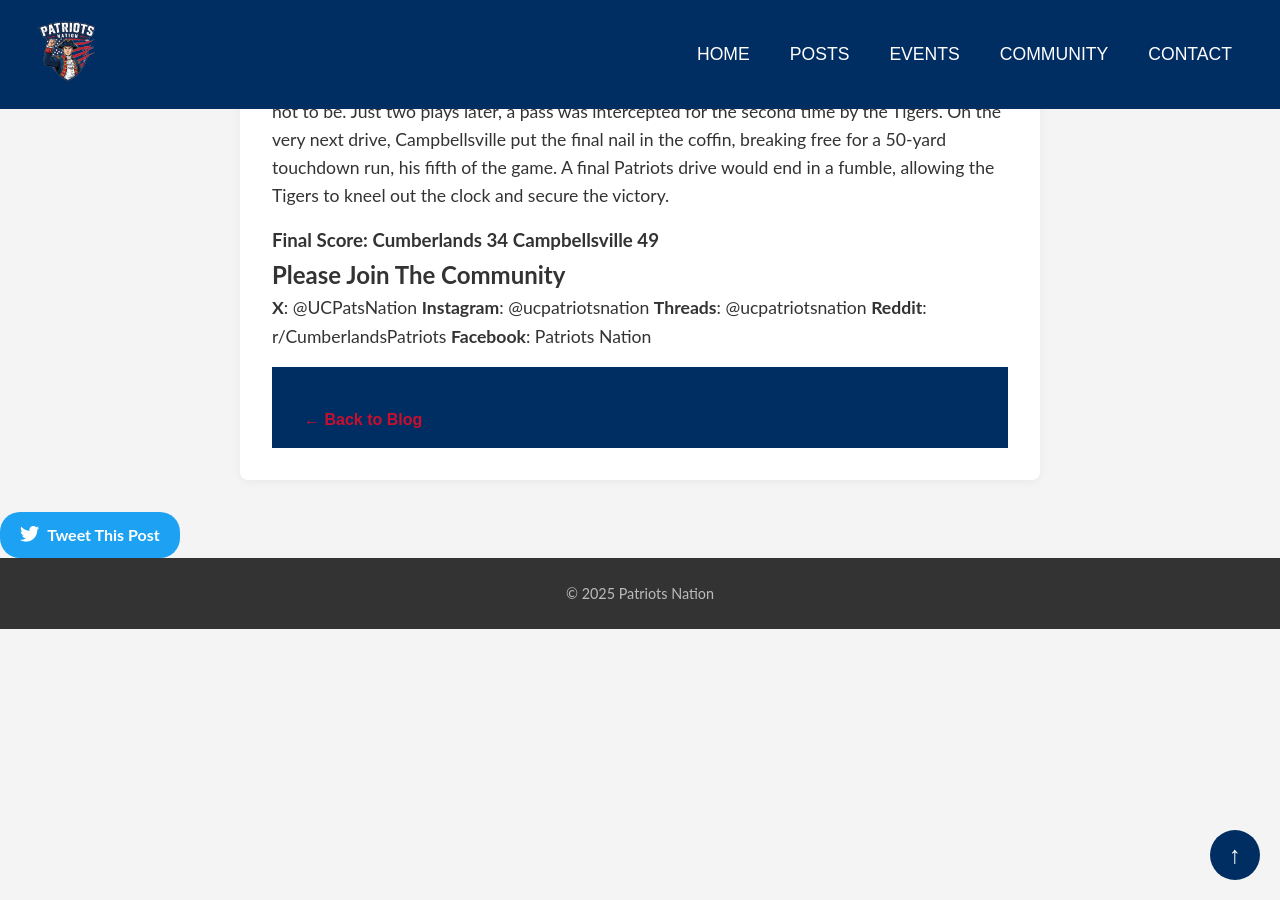
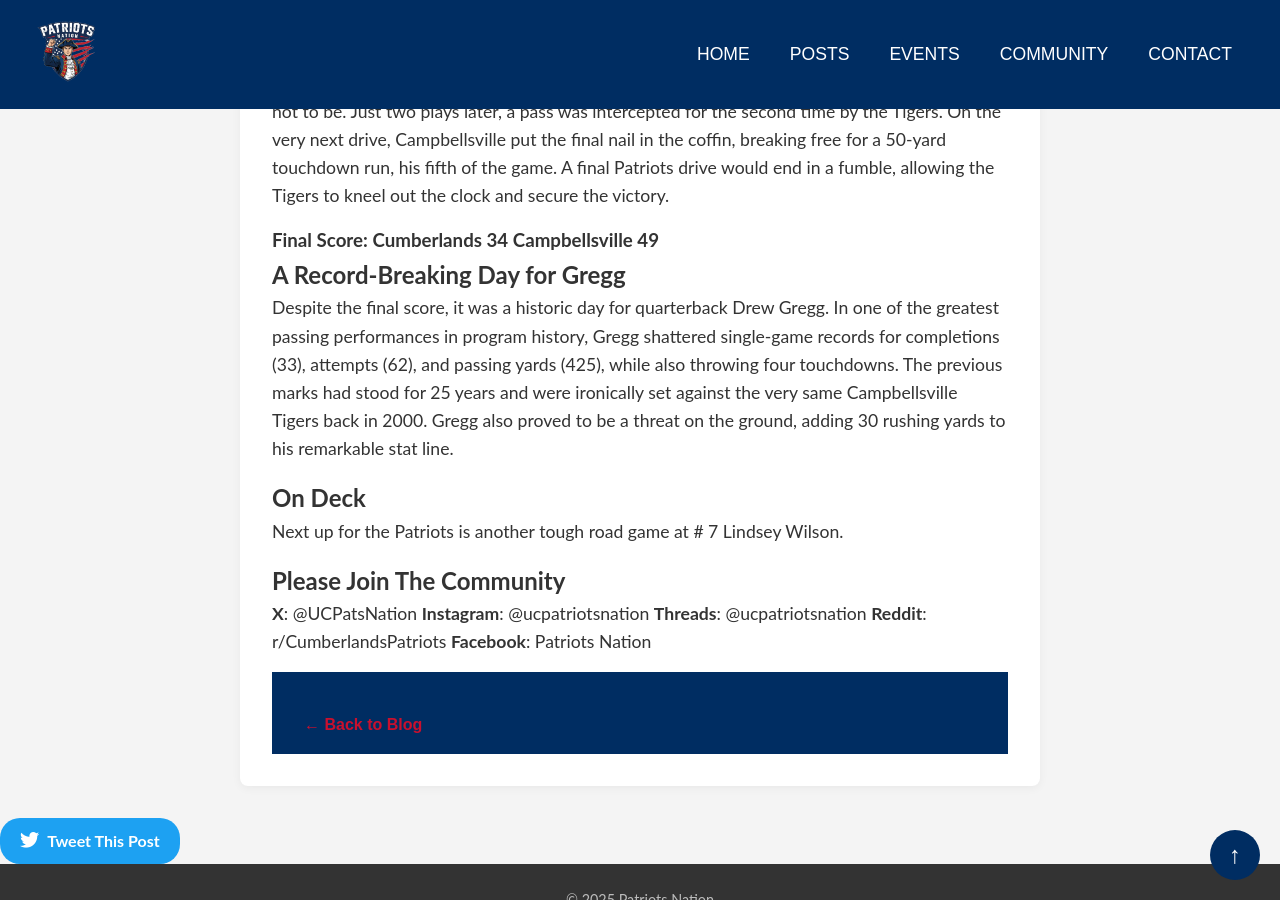
Before and after one commit to bshroats5/Patriots_Nation, a Jekyll site: the page built from _posts/2025-10-04-Pats-Fight-Hard-At-Campbellsville.md, in a window 1280 px wide and 900 px high, scrolled down 1931 px. Built offline with Jekyll 4.4.1, drawn with Linux system fonts in a browser that asks for light colours.

Commit message:
Update 2025-10-04-Pats-Fight-Hard-At-Campbellsville.md

```diff
--- a/_posts/2025-10-04-Pats-Fight-Hard-At-Campbellsville.md
+++ b/_posts/2025-10-04-Pats-Fight-Hard-At-Campbellsville.md
@@ -40,6 +40,15 @@ The Patriots' defense gave them one last chance, with **Major Newman** coming up
 
 ### Final Score: Cumberlands 34 Campbellsville 49
 
+## A Record-Breaking Day for Gregg
+Despite the final score, it was a historic day for quarterback Drew Gregg. In one of the greatest passing performances in program history, Gregg shattered single-game records for completions (33), attempts (62), and passing yards (425), while also throwing four touchdowns. The previous marks had stood for 25 years and were ironically set against the very same Campbellsville Tigers back in 2000. Gregg also proved to be a threat on the ground, adding 30 rushing yards to his remarkable stat line.
+
+## On Deck
+
+Next up for the Patriots is another tough road game at # 7 Lindsey Wilson.
+
+
+
 ## Please Join The Community
 
 **X**: @UCPatsNation
```
